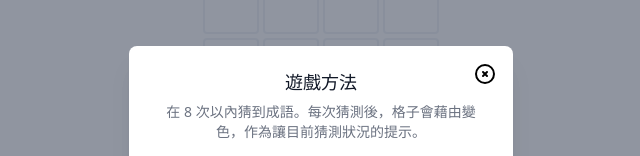
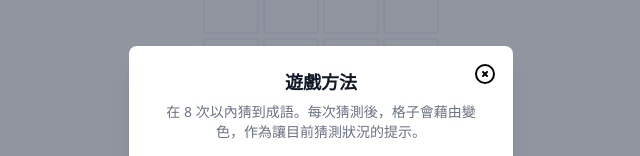
Before and after one commit to lycheetw/wordle_chenguy, a React (Create React App) app: page / in a window 1280 px wide. Shown: the part 122-278 px from the top of the page, without its empty margins (319-959 px from the left). Built offline with nearby package versions, Linux system fonts and the light colour scheme.

Commit message:
Dialog 標題加粗

```diff
--- a/src/components/modals/BaseModal.tsx
+++ b/src/components/modals/BaseModal.tsx
@@ -59,7 +59,7 @@ export const BaseModal = ({ title, children, isOpen, handleClose }: Props) => {
                     as="h3"
                     className="text-lg leading-6 font-medium text-gray-900 dark:text-gray-100"
                   >
-                    {title}
+                    <b>{title}</b>
                   </Dialog.Title>
                   <div className="mt-2">{children}</div>
                 </div>
```
